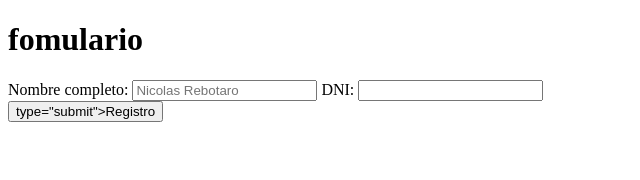
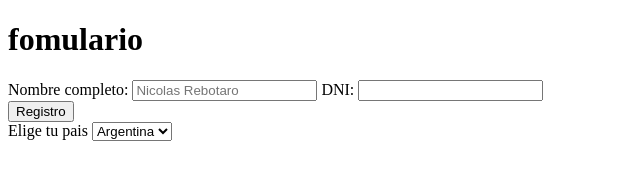
Before and after one commit to corneliorebotaronicolas-rgb/UTN-clases-de-programacion, a plain HTML site: page Clase 5/formularios.html in a window 1280 px wide. Shown: the whole page, without its empty margins (0-640 px from the left). Drawn offline with Linux system fonts and the light colour scheme.

Commit message:
agregue cosas importantes

```diff
--- a/Clase 5/formularios.html
+++ b/Clase 5/formularios.html
@@ -14,7 +14,15 @@
             <label for="DNI">DNI: </label>
             <input type="text" name="" id="DNI" required maxlength="20" minlength="3">
         </div>
-        <button>type="submit">Registro</button>
+        <button>Registro</button>
+        <div>
+            <label for="pais"> Elige tu pais</label>
+            <select name="pais" id="pais">
+                <option value="">Argentina</option>
+                <option value="">Francia</option>
+                <option value="">Brasil</option>
+            </select>
+        </div>
 </form>
 </body>
 </html>
```
